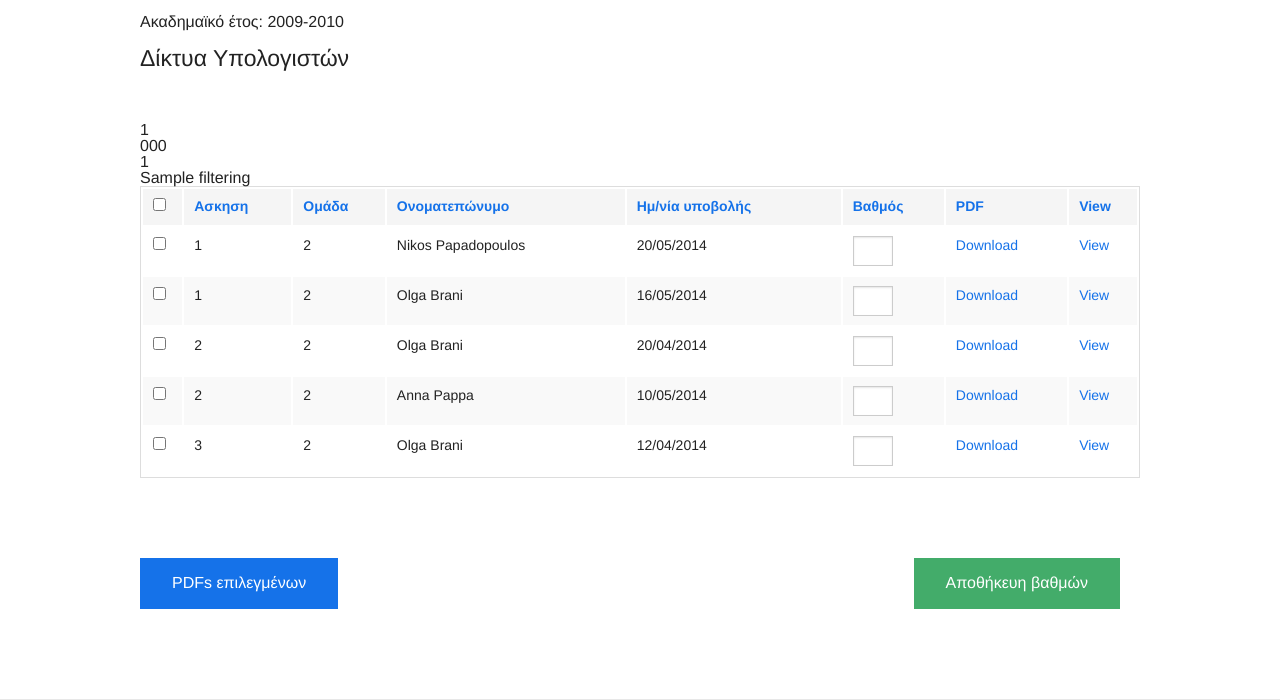
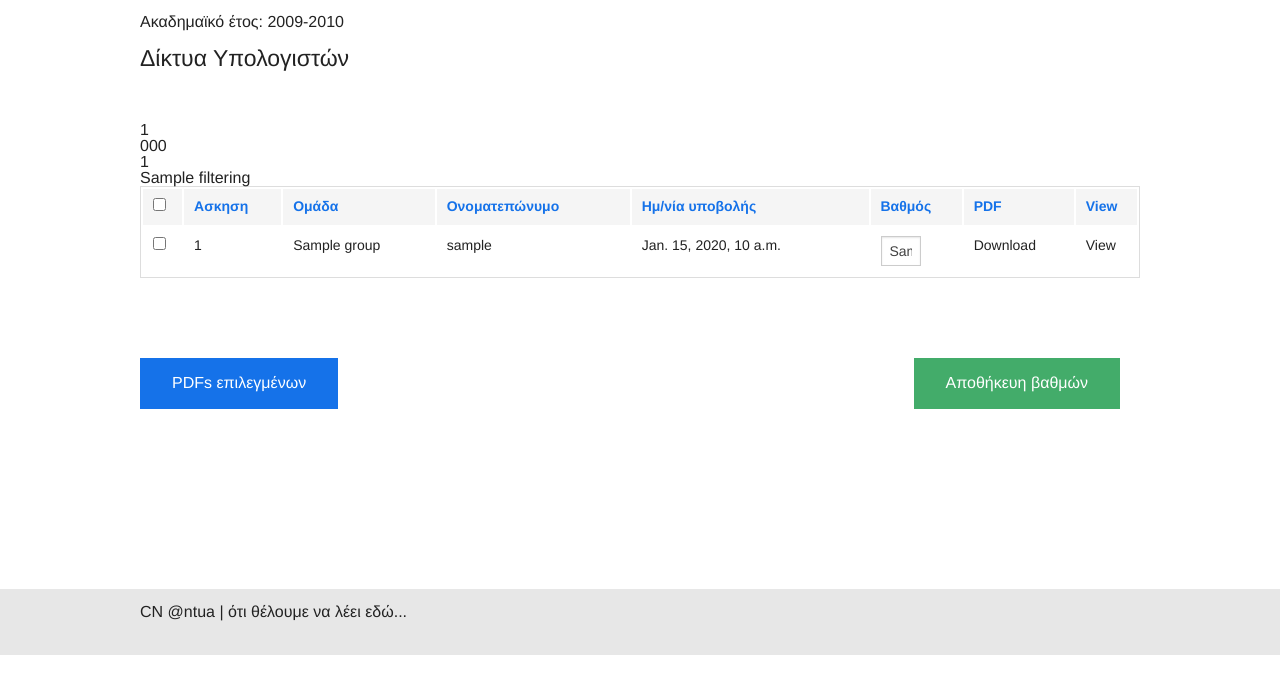
Before and after one commit to olgabrani/cn, a Django app: template django_cn/excercise/templates/examiner/list.html in a window 1280 px wide. Shown: the part 145-845 px from the top of the page. After the commit the page ends 800 px from the top, so only its background shows below. Run offline with Django 3.2, Linux system fonts and the light colour scheme; the template is opened without the code that fills it: most values are stand-ins (such as "Sample title", 1, 10 or a date in 2020); some libraries are stand-ins or nearby versions.

Commit message:
Initial template and view for grading_list

```diff
--- a/django_cn/excercise/models.py
+++ b/django_cn/excercise/models.py
@@ -22,7 +22,8 @@ class Course(models.Model):
         return self.exercise_set.filter(is_active=True)
 
     def get_group(self, user):
-        userid = user.is_moodle_user.pk
+        #userid = user.is_moodle_user.pk
+        userid = user.pk
         try:
             groupid = MdlGroupsMembers.objects.using('users').get(userid=userid).groupid
             try:
--- a/django_cn/excercise/templates/examiner/list.html
+++ b/django_cn/excercise/templates/examiner/list.html
@@ -22,57 +22,19 @@
         </tr>
     </thead>
     <tbody>
+    {% for s in res %}
         <tr>
-            <td><input type="checkbox" /></td>
-            <td>1</td>
-            <td>2</td>
-            <td>Nikos Papadopoulos</td>
-            <td>20/05/2014</td>
-            <td><input type="text" class="grade" /></td>
-            <td><a href="">Download</a></td>
-            <td><a href="admin-askisi.html">View</a></td>
+            <td><input type="checkbox"></td>
+            <td>{{s.exercise_number}}</td>
+            <td>{{s.group}}</td>
+            <td>{{s.username}}</td>
+            <td>{{s.date_modified}}</td>
+            <td><input type="text" class="grade" value="{{s.grade}}"></td>
+            <td>Download</td>
+            <td>View</td>
         </tr>
-        <tr>
-            <td><input type="checkbox" /></td>
-            <td>1</td>
-            <td>2</td>
-            <td>Olga Brani</td>
-            <td>16/05/2014</td>
-            <td><input type="text" class="grade"/></td>
-            <td><a href="">Download</a></td>
-            <td><a href="admin-askisi.html">View</a></td>
-        </tr>
-        <tr>
-            <td><input type="checkbox" /></td>
-            <td>2</td>
-            <td>2</td>
-            <td>Olga Brani</td>
-            <td>20/04/2014</td>
-            <td><input type="text" class="grade" /></td>
-            <td><a href="">Download</a></td>
-            <td><a href="admin-askisi.html">View</a></td>
-        </tr>
-        <tr>
-            <td><input type="checkbox" /></td>
-            <td>2</td>
-            <td>2</td>
-            <td>Anna Pappa</td>
-            <td>10/05/2014</td>
-            <td><input type="text" class="grade" /></td>
-            <td><a href="">Download</a></td>
-            <td><a href="admin-askisi.html">View</a></td>
-        </tr>
-        <tr>
-            <td><input type="checkbox" /></td>
-            <td>3</td>
-            <td>2</td>
-            <td>Olga Brani</td>
-            <td>12/04/2014</td>
-            <td><input type="text" class="grade" /></td>
-            <td><a href="">Download</a></td>
-            <td><a href="admin-askisi.html">View</a></td>
-        </tr>
-    </tbody>
+    {% endfor  %}
+           </tbody>
 </table>
 <p class="submit">
 <button type="submit" class="button success" style="float:right;">Αποθήκευη βαθμών</button>
```
Also changed, not shown: django_cn/excercise/views.py (+18 -2 lines).
